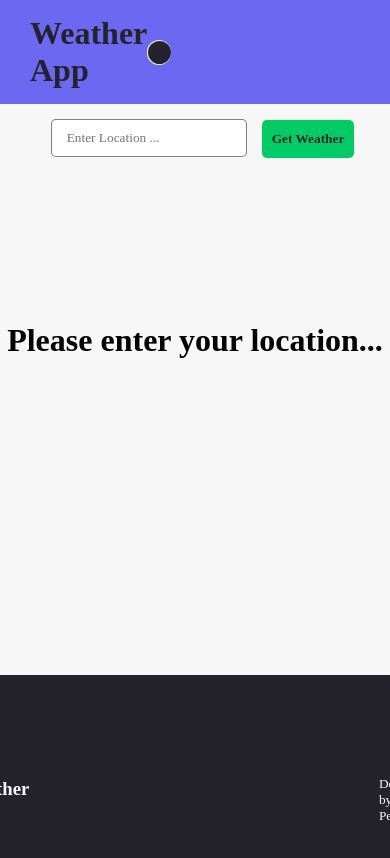
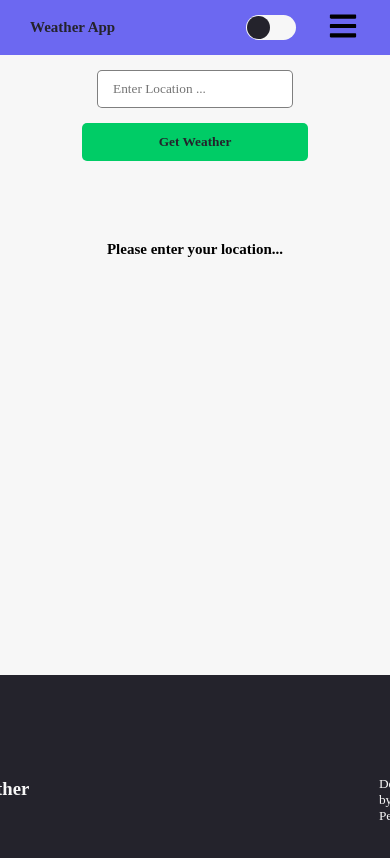
Before and after one commit to pedramro/Simple-weather-app, a React (Create React App) app: page / in a window 390 px wide. Shown: the top 858 px of the page. Built offline with nearby package versions, Linux system fonts and the light colour scheme.

Commit message:
navbar responsived

```diff
--- a/package.json
+++ b/package.json
@@ -7,6 +7,7 @@
     "@testing-library/react": "^12.1.2",
     "@testing-library/user-event": "^13.5.0",
     "axios": "^0.25.0",
+    "bootstrap-icons": "^1.8.0",
     "react": "^17.0.2",
     "react-dom": "^17.0.2",
     "react-redux": "^7.2.6",
--- a/src/components/card/Card.jsx
+++ b/src/components/card/Card.jsx
@@ -10,11 +10,11 @@ function Card() {
   useEffect(() => {}, [location])
 
   if (validation === "not valid") {
-    return <h1 style={{marginTop: 150, color: 'red'}}>Please enter valid location</h1>
+    return <h1 className='error-msg'>Please enter valid location</h1>
   }
 
   if(!data){
-    return <h1 style={{marginTop: 150}}>Please enter your location...</h1>
+    return <h1 className='first-text'>Please enter your location...</h1>
   }
 
   return (
--- a/src/components/navbar/Navbar.jsx
+++ b/src/components/navbar/Navbar.jsx
@@ -2,6 +2,13 @@ import React from 'react'
 import { Link } from 'react-router-dom'
 
 function Navbar({toggle}) {
+
+    function collapse() {
+        const navbar = document.querySelector('.navbar')
+        const list = document.querySelector('.navbar-container-list-col')
+        navbar.classList.toggle('collapse')
+        list.classList.toggle('collapse')
+    }
 
     return (
         <div className='navbar'>
@@ -10,12 +17,22 @@ function Navbar({toggle}) {
                 <div onClick={toggle} className={localStorage.getItem('mode') ? localStorage.getItem('mode') : 'mode-toggle'}>
                     <div className='mode-toggle-btn'></div>
                 </div>
+                <div onClick={collapse} className='bar'>
+                    <svg width={30} height={30} aria-hidden="true" focusable="false" data-prefix="fas" data-icon="bars" class="svg-inline--fa fa-bars fa-w-14" role="img" xmlns="http://www.w3.org/2000/svg" viewBox="0 0 448 512">
+                        <path fill="currentColor" d="M16 132h416c8.837 0 16-7.163 16-16V76c0-8.837-7.163-16-16-16H16C7.163 60 0 67.163 0 76v40c0 8.837 7.163 16 16 16zm0 160h416c8.837 0 16-7.163 16-16v-40c0-8.837-7.163-16-16-16H16c-8.837 0-16 7.163-16 16v40c0 8.837 7.163 16 16 16zm0 160h416c8.837 0 16-7.163 16-16v-40c0-8.837-7.163-16-16-16H16c-8.837 0-16 7.163-16 16v40c0 8.837 7.163 16 16 16z"></path>
+                    </svg>
+                </div>
                 <ul className='navbar-container-list'>
                     <li className='navbar-container-list-item'><Link to='/contact'>Contact</Link></li>
                     <li className='navbar-container-list-item'><Link to='/about'>About</Link></li>
                     <li className='navbar-container-list-item'>Your Location: unknown</li>
                 </ul>
             </div>
+            <ul className='navbar-container-list-col'>
+                <li className='navbar-container-list-item'><Link to='/contact'>Contact</Link></li>
+                <li className='navbar-container-list-item'><Link to='/about'>About</Link></li>
+                <li className='navbar-container-list-item'>Your Location: unknown</li>
+            </ul>
         </div>
     )
 }
--- a/src/components/styles/_footer.scss
+++ b/src/components/styles/_footer.scss
@@ -6,6 +6,7 @@
     background-color: $black;
     height: 250px;
     display: flex;
+    flex-wrap: wrap;
     justify-content: center;
     align-items: center;
     &-container{
--- a/src/components/styles/_navbar.scss
+++ b/src/components/styles/_navbar.scss
@@ -3,7 +3,46 @@
 
 .navbar{
     background-color: $blue;
+    position: relative;
+    &.collapse {
+        transition: all 0.9s;
+        height: 10rem;
+    }
+    &-container-list-col{
+        display: none;
+        margin-left: 1.5rem;
+        list-style: none;
+        &.collapse{
+            display: block;
+            &-item{
+                padding: 0 15px;
+                cursor: pointer;
+                transition: all 0.3s ease;
+                color: $black;
+                & a {
+                    transition: all 0.3s;
+                    text-decoration: none;
+                    color: $black;
+                    &:hover {
+                        color: $yellow;
+                    }
+                }
+                &:hover {
+                    color: $yellow;
+                }
+            }
+        }
+    }
     &-container{
+        & .bar{
+            display: none;
+            @include tablet {
+                display: inline-block;
+                position: absolute;
+                right: 2rem;
+                cursor: pointer;
+            }
+        }
         display: flex;
         align-items: center;
         justify-content: space-between;
@@ -19,15 +58,22 @@
                     cursor: pointer;
                 }
             }
+            @include mobile {
+                font-size: 15px;
+            }
         }
         .mode-toggle{
             width: 50px;
             height: 25px;
             background-color: $light;
             border-radius: 15px;
+            position: absolute;
             cursor: pointer;
             transition: all 0.4s;
             position: relative;
+            @include tablet {
+                right: 4rem;
+            }
             &-btn{
                 width: 23px;
                 height: 23px;
@@ -51,7 +97,7 @@
             align-items: center;
             margin-right: 20px;
             @include tablet {
-                visibility: hidden;
+                display: none;
             }
             &-item{
                 padding: 0 15px;
--- a/src/components/styles/styles.css
+++ b/src/components/styles/styles.css
@@ -1,5 +1,45 @@
 .navbar {
   background-color: #6c68f1;
+  position: relative;
+}
+
+.navbar.collapse {
+  -webkit-transition: all 0.9s;
+  transition: all 0.9s;
+  height: 10rem;
+}
+
+.navbar-container-list-col {
+  display: none;
+  margin-left: 1.5rem;
+  list-style: none;
+}
+
+.navbar-container-list-col.collapse {
+  display: block;
+}
+
+.navbar-container-list-col.collapse-item {
+  padding: 0 15px;
+  cursor: pointer;
+  -webkit-transition: all 0.3s ease;
+  transition: all 0.3s ease;
+  color: #24232c;
+}
+
+.navbar-container-list-col.collapse-item a {
+  -webkit-transition: all 0.3s;
+  transition: all 0.3s;
+  text-decoration: none;
+  color: #24232c;
+}
+
+.navbar-container-list-col.collapse-item a:hover {
+  color: #f5ef9f;
+}
+
+.navbar-container-list-col.collapse-item:hover {
+  color: #f5ef9f;
 }
 
 .navbar-container {
@@ -16,6 +56,19 @@
   position: relative;
 }
 
+.navbar-container .bar {
+  display: none;
+}
+
+@media screen and (max-width: 768px) {
+  .navbar-container .bar {
+    display: inline-block;
+    position: absolute;
+    right: 2rem;
+    cursor: pointer;
+  }
+}
+
 .navbar-container-title a {
   text-decoration: none;
   color: #24232c;
@@ -28,15 +81,28 @@
   cursor: pointer;
 }
 
+@media screen and (max-width: 479px) {
+  .navbar-container-title {
+    font-size: 15px;
+  }
+}
+
 .navbar-container .mode-toggle {
   width: 50px;
   height: 25px;
   background-color: #f7f7f7;
   border-radius: 15px;
+  position: absolute;
   cursor: pointer;
   -webkit-transition: all 0.4s;
   transition: all 0.4s;
   position: relative;
+}
+
+@media screen and (max-width: 768px) {
+  .navbar-container .mode-toggle {
+    right: 4rem;
+  }
 }
 
 .navbar-container .mode-toggle-btn {
@@ -72,7 +138,7 @@
 
 @media screen and (max-width: 768px) {
   .navbar-container-list {
-    visibility: hidden;
+    display: none;
   }
 }
 
@@ -125,6 +191,15 @@
   display: flex;
 }
 
+@media screen and (max-width: 479px) {
+  .main-form {
+    -webkit-box-orient: vertical;
+    -webkit-box-direction: normal;
+        -ms-flex-direction: column;
+            flex-direction: column;
+  }
+}
+
 .main-form-input {
   margin: 15px;
   padding: 10px 15px;
@@ -142,6 +217,12 @@
   border-radius: 5px;
   border: none;
   position: relative;
+}
+
+@media screen and (max-width: 479px) {
+  .main-form-btn {
+    margin-top: 0;
+  }
 }
 
 .main-form-btn:active {
@@ -185,6 +266,12 @@
   transition: all 0.3s;
 }
 
+@media screen and (max-width: 479px) {
+  .main-card {
+    width: 80%;
+  }
+}
+
 .main-card:hover {
   -webkit-box-shadow: 0 0 10px rgba(0, 0, 0, 0.5);
           box-shadow: 0 0 10px rgba(0, 0, 0, 0.5);
@@ -221,6 +308,8 @@
   display: -webkit-box;
   display: -ms-flexbox;
   display: flex;
+  -ms-flex-wrap: wrap;
+      flex-wrap: wrap;
   -webkit-box-pack: center;
       -ms-flex-pack: center;
           justify-content: center;
@@ -301,6 +390,17 @@
   color: #00cc66;
 }
 
+.error-msg, .first-text {
+  margin-top: 150px;
+}
+
+@media screen and (max-width: 479px) {
+  .error-msg, .first-text {
+    margin-top: 80px;
+    font-size: 15px;
+  }
+}
+
 * {
   margin: 0;
   padding: 0;
--- a/src/components/styles/styles.scss
+++ b/src/components/styles/styles.scss
@@ -3,6 +3,7 @@
 @import './footer';
 @import './contact';
 @import './about';
+@import './card';
 
 * {
     margin: 0;
--- a/src/index.js
+++ b/src/index.js
@@ -4,6 +4,9 @@ import App from './App';
 import { createStore } from 'redux';
 import { Provider } from 'react-redux';
 import { allReducers } from './components/reducers/allReducers';
+
+
+
 
 export const store = createStore(allReducers, window.__REDUX_DEVTOOLS_EXTENSION__ && window.__REDUX_DEVTOOLS_EXTENSION__())
 
```
Also changed, not shown: src/components/styles/_card.scss (added, +12 -0 lines), src/components/styles/_main.scss (+9 -0 lines), 2 other files (tests, documents, lock files or other folders).
